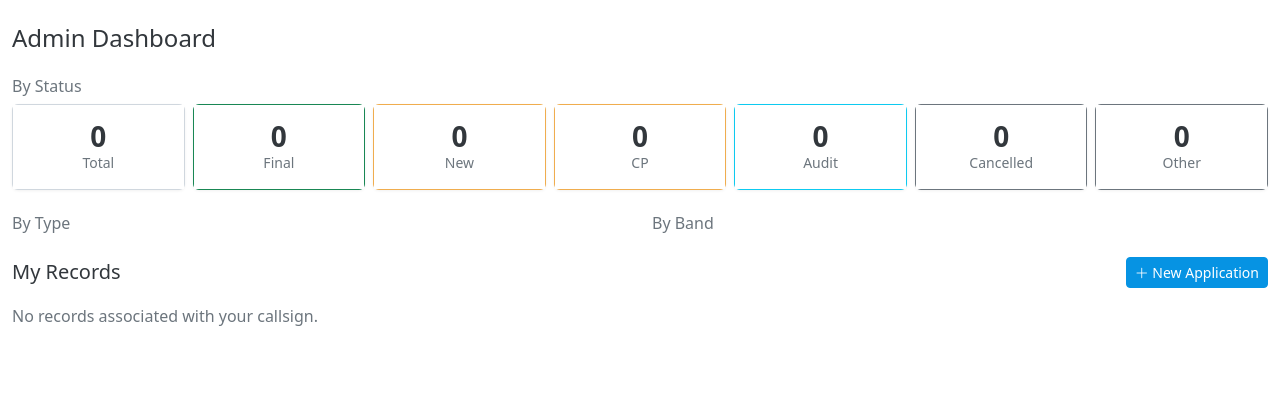
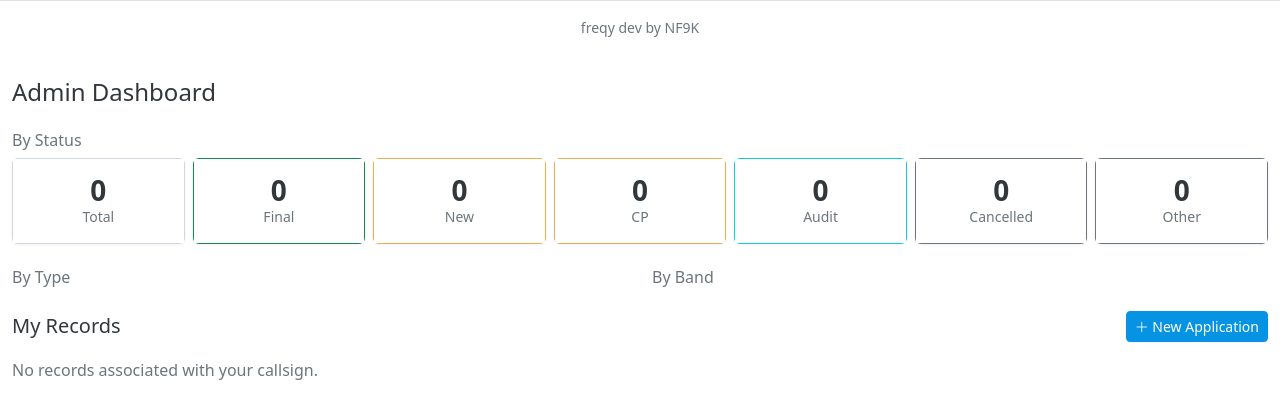
Before and after one commit to nf9k/freqy, a Flask app: page /dashboard in a window 1280 px wide. Shown: the part 57-476 px from the top of the page. Run offline with Flask 3, Linux system fonts and the light colour scheme; the visitor is signed in with stand-in values (Sample User, id 1); data that the repository does not hold is empty; some libraries are stand-ins or nearby versions.

Commit message:
Add version footer: freqy vX.XX by NF9K
Version baked in at build time via --build-arg VERSION=vX.XX.

Co-Authored-By: Claude Sonnet 4.6 <noreply@anthropic.com>

```diff
--- a/app/__init__.py
+++ b/app/__init__.py
@@ -56,6 +56,11 @@ def create_app():
         places = 4 if band == 'GHZ' else 3
         return f'{value:.{places}f}'
 
+    import os
+    @app.context_processor
+    def inject_version():
+        return {'app_version': os.environ.get('APP_VERSION', 'dev')}
+
     # Extensions
     from .auth import login_manager
     login_manager.init_app(app)
--- a/app/templates/base.html
+++ b/app/templates/base.html
@@ -62,6 +62,10 @@
 </nav>
 {% endif %}
 
+<footer class="text-center text-secondary small py-3 border-top">
+  freqy {{ app_version }} by NF9K
+</footer>
+
 <div class="container-fluid py-4">
   {% with messages = get_flashed_messages(with_categories=true) %}
     {% for category, message in messages %}
```
Also changed, not shown: 1 other file.
